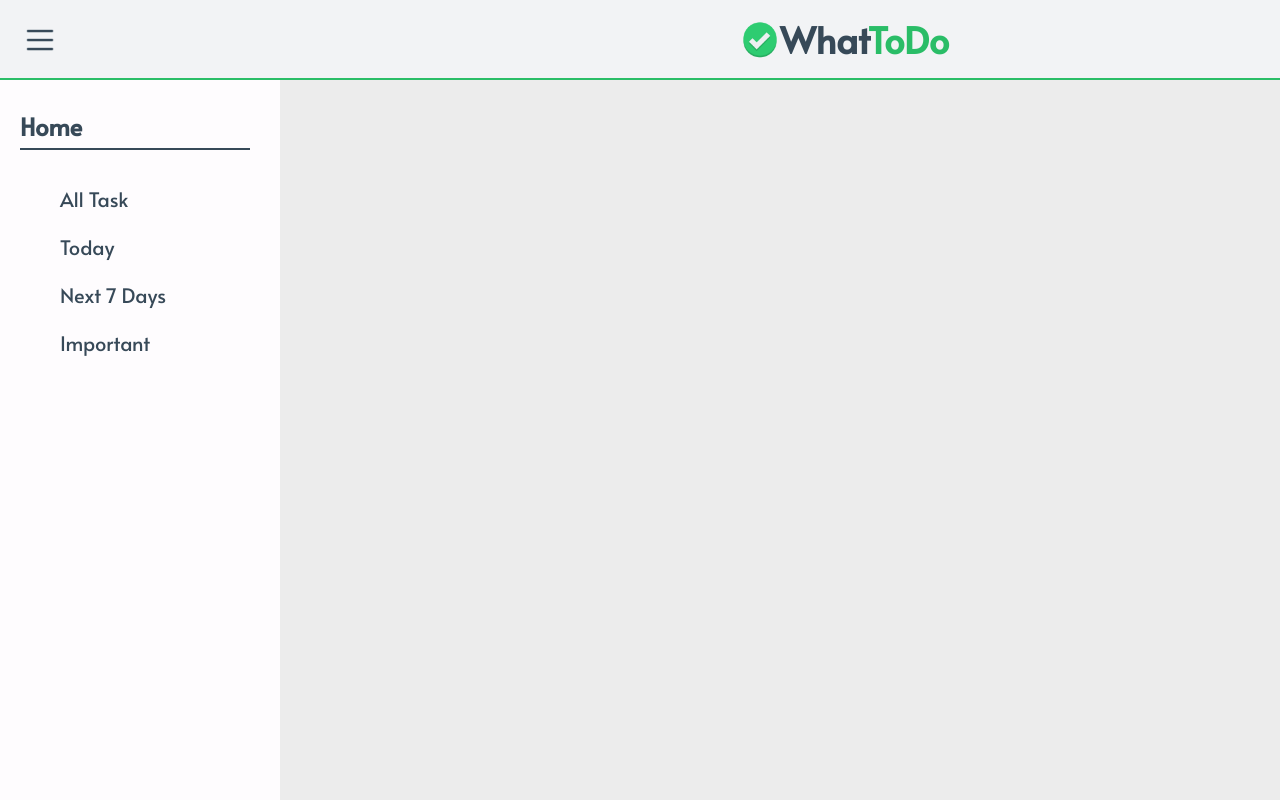
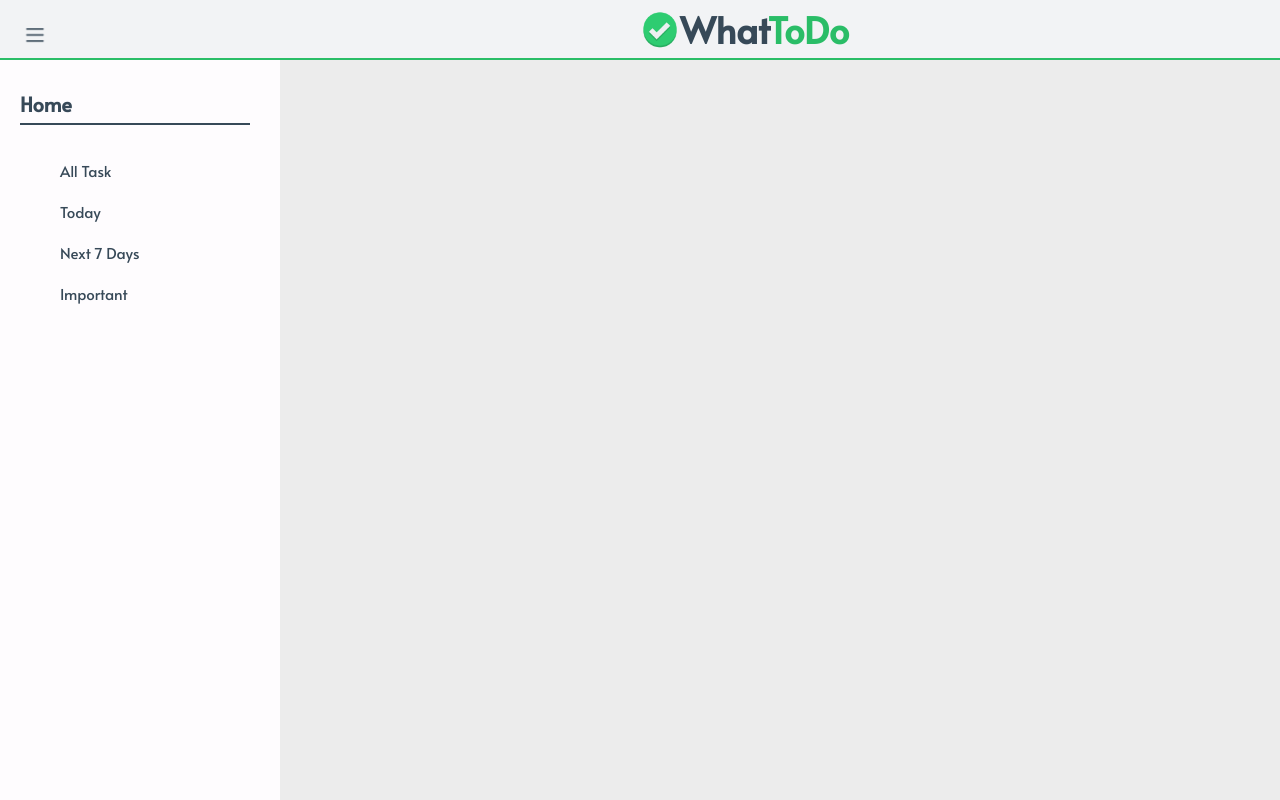
Before and after one commit to sumitshinde-84/todoList, a website built with webpack: page dist/index.html in a window 1280 px wide. Built offline with Linux system fonts and the light colour scheme.

Commit message:
check images loader

```diff
--- a/src/styles/header.css
+++ b/src/styles/header.css
@@ -35,17 +35,17 @@ img{
 
 #menuIcon img{
 
-width: 30px;
-height: 30px;
+width: 20px;
+height: 20px;
 
 }
 
 #menuIcon{
-    width: 40px;
-    height: 40px;
+    width: 30px;
+    height: 30px;
     padding: 0px;
     margin: 0px;
-
+    background-image: url('../images/menu.png');
     position: absolute;
     display: flex;
     justify-content: center;
@@ -59,8 +59,8 @@ height: 30px;
 
 
 #menuIcon:hover{
-    width: 40px;
-    height: 40px;
+    width: 30px;
+    height: 30px;
     padding: 0px;
     margin: 0px;
     background-color:  rgba(128, 128, 128, 0.267);;
--- a/src/styles/main.css
+++ b/src/styles/main.css
@@ -13,8 +13,8 @@ body{
     width: 100vw;
     height: 100vh;
     display: grid;
-    grid-template-columns:280px 1400px;
-    grid-template-rows: 80px 100% 50px;
+    grid-template-columns:280px 1200px;
+    grid-template-rows: 60px 100% 50px;
     overflow-x: hidden;
     font-family: 'Alata', sans-serif;
 }
--- a/src/styles/sidebar.css
+++ b/src/styles/sidebar.css
@@ -13,6 +13,7 @@
     margin-top: 30px;
 }
 .mainMenu h2{
+    font-size: 20px;
     margin-bottom: 5px;
     color: var(--textColor);
 }
@@ -27,7 +28,7 @@ ul{
     flex-direction: column;
     text-align: left;
     justify-content: center;
-    font-size:20px;
+    font-size:15px;
     gap: 10px 0px;
 
 }
```
Also changed, not shown: dist/main.js, src/images/inbox.png (added), src/images/star.png (added), src/images/today.png (added), src/images/week.png (added).
